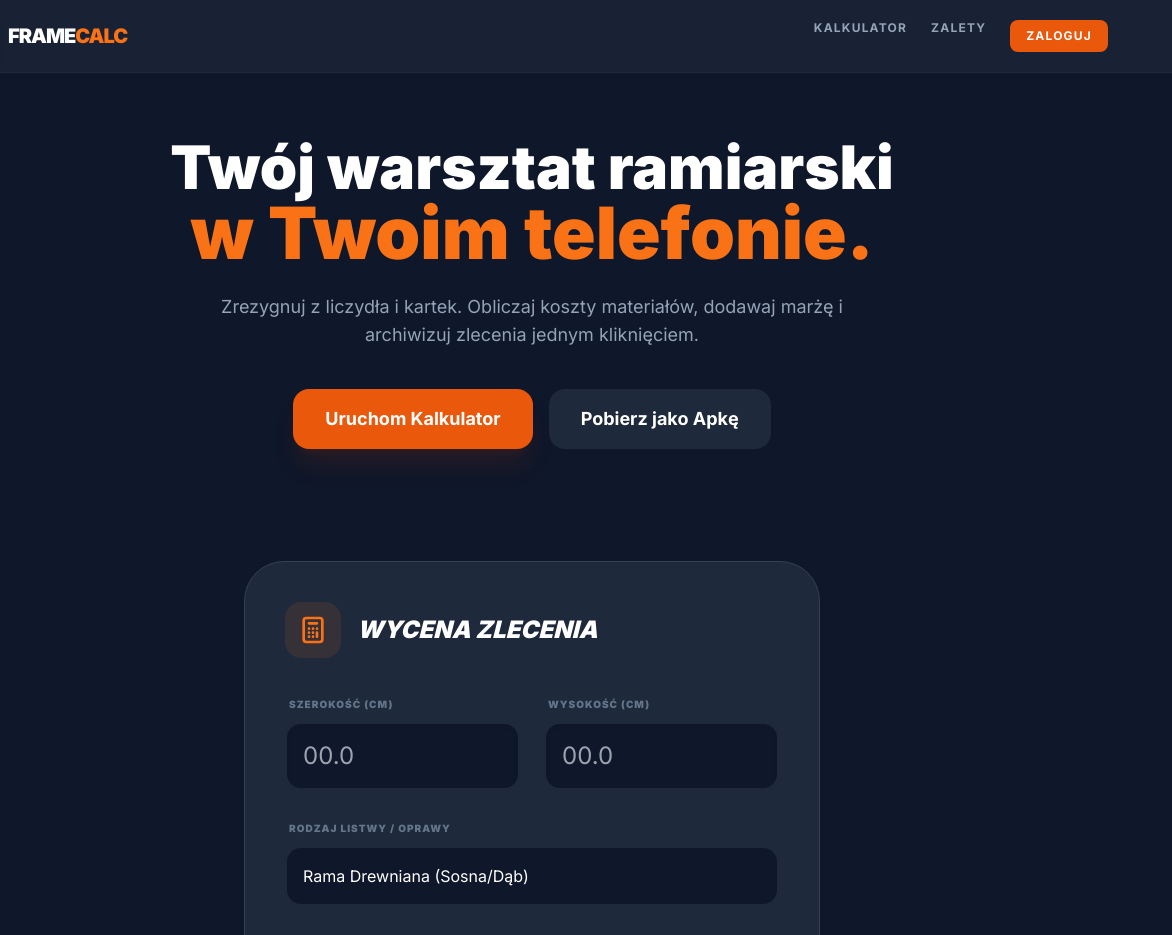
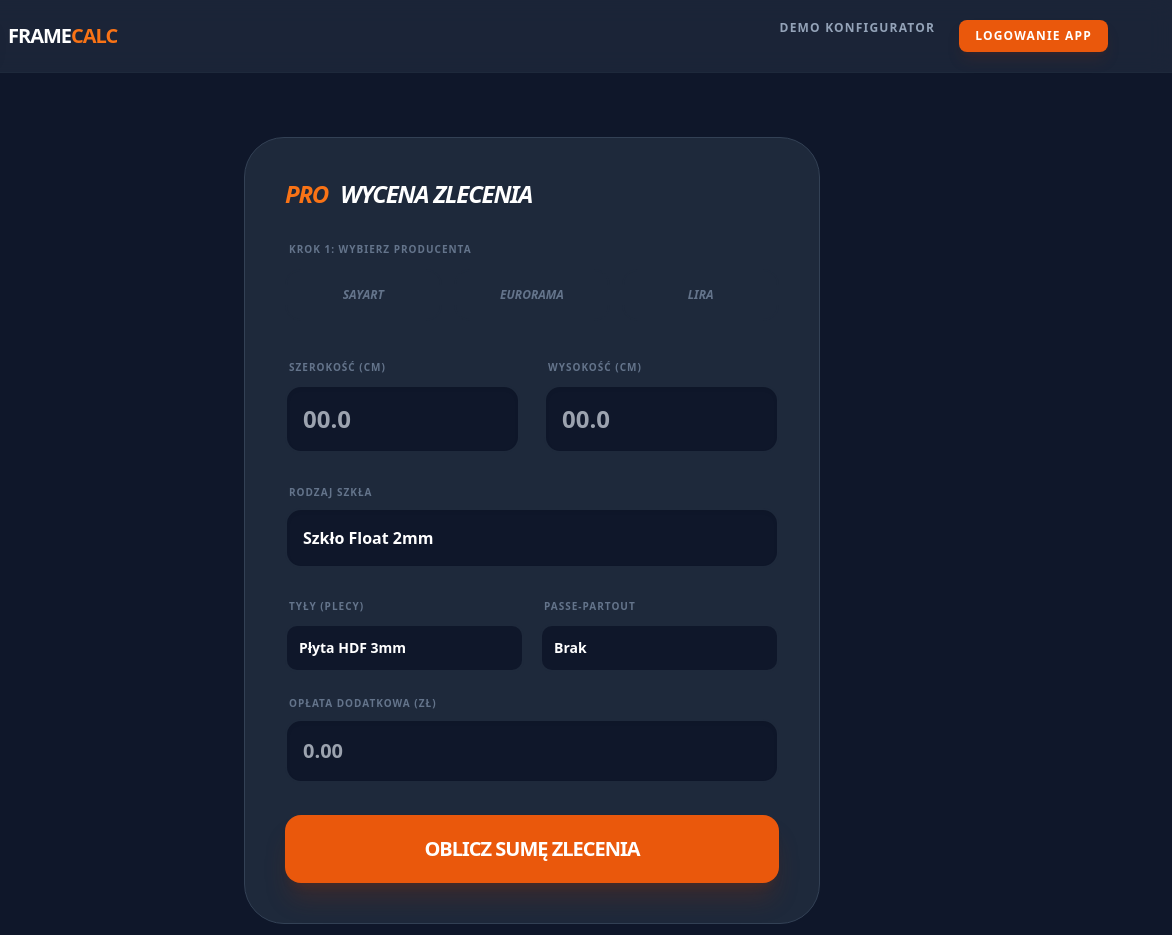
Before and after one commit to biuro-ship-it/www-framecalc.pl, a plain HTML site: page index.html in a window 1280 px wide. Shown: the top 935 px of the page, 108-1280 px from the left. Drawn offline with nearby package versions, Linux system fonts and the light colour scheme.

Commit message:
dodanie producentów

```diff
--- a/assets/js/script.js
+++ b/assets/js/script.js
@@ -1,40 +1,108 @@
+/**
+ * FrameCalc.pl - Logic Engine v2.0
+ * Konfigurator dynamiczny: Sayart, Eurorama, Lira
+ */
+
+const DATA = {
+    manufacturers: {
+        "Sayart": [
+            { id: "S-101", name: "Alu Profil Czarny Mat", price: 42 },
+            { id: "S-102", name: "Alu Profil Srebrny Szczotkowany", price: 48 },
+            { id: "S-103", name: "Alu Profil Złoty Połysk", price: 55 },
+            { id: "S-104", name: "Alu Profil Biały Połysk", price: 42 }
+        ],
+        "Eurorama": [
+            { id: "E-201", name: "Drewno Dąb Naturalny", price: 65 },
+            { id: "E-202", name: "Drewno Orzech Włoski", price: 68 },
+            { id: "E-203", name: "Drewno Bielone", price: 58 },
+            { id: "E-204", name: "Drewno Czarny Słój", price: 60 }
+        ],
+        "Lira": [
+            { id: "L-301", name: "Klasyczna Złota (Wąska)", price: 35 },
+            { id: "L-302", name: "Barokowa Srebrna (Szeroka)", price: 95 },
+            { id: "L-303", name: "Sosna Surowa (Skrzynkowa)", price: 28 },
+            { id: "L-304", name: "Okleina Wenge", price: 44 }
+        ]
+    },
+    materials: {
+        glass: { "float": 45, "antyrefleks": 90, "brak": 0 },
+        backs: { "hdf": 20, "pianka": 35, "brak": 0 },
+        pp: { "brak": 0, "standard": 60, "bezkwasowe": 110 }
+    },
+    baseService: 25 // stała opłata za montaż
+};
+
+let selectedMfr = null;
+
+// Funkcja wyboru producenta
+function selectManufacturer(name) {
+    selectedMfr = name;
+
+    // Wizualna zmiana przycisków
+    document.querySelectorAll('.manufacturer-btn').forEach(btn => {
+        btn.classList.remove('active');
+    });
+    document.getElementById(`btn-${name}`).classList.add('active');
+
+    // Pokazanie i wypełnienie dropdownu listew
+    const container = document.getElementById('listwa-container');
+    const select = document.getElementById('kod-listwy');
+
+    container.style.display = 'block';
+    select.innerHTML = ''; // czyszczenie
+
+    DATA.manufacturers[name].forEach(item => {
+        const option = document.createElement('option');
+        option.value = item.id;
+        option.textContent = `${item.id} - ${item.name}`;
+        select.appendChild(option);
+    });
+}
+
 document.addEventListener('DOMContentLoaded', () => {
-    const btn = document.getElementById('btn-oblicz');
+    const btnOblicz = document.getElementById('btn-oblicz');
 
-    btn.addEventListener('click', () => {
+    btnOblicz.addEventListener('click', () => {
+        if (!selectedMfr) {
+            alert("Najpierw wybierz producenta!");
+            return;
+        }
+
         const szer = parseFloat(document.getElementById('szerokosc').value);
         const wys = parseFloat(document.getElementById('wysokosc').value);
-        const rodzaj = document.getElementById('rodzaj').value;
+        const kodListwy = document.getElementById('kod-listwy').value;
+        const rodzajSzkla = document.getElementById('rodzaj-szkla').value;
+        const rodzajTyly = document.getElementById('rodzaj-tyly').value;
+        const rodzajPP = document.getElementById('rodzaj-paspartu').value;
+        const extraCharge = parseFloat(document.getElementById('oplata-extra').value) || 0;
+
+        if (!szer || !wys) {
+            alert("Podaj wymiary obrazu!");
+            return;
+        }
+
+        // 1. Cena listwy (Obwód)
+        const itemObj = DATA.manufacturers[selectedMfr].find(i => i.id === kodListwy);
+        const obwodMb = ((szer + wys) * 2) / 100;
+        const kosztListwy = obwodMb * itemObj.price;
+
+        // 2. Koszty powierzchniowe (Pole m2)
+        const poleM2 = (szer * wys) / 10000;
+        const kosztSzkla = poleM2 * DATA.materials.glass[rodzajSzkla];
+        const kosztTyly = poleM2 * DATA.materials.backs[rodzajTyly];
+        const kosztPP = poleM2 * DATA.materials.pp[rodzajPP];
+
+        // 3. Suma
+        const suma = kosztListwy + kosztSzkla + kosztTyly + kosztPP + extraCharge + DATA.baseService;
+
+        // Wynik
         const wynikBox = document.getElementById('wynik-box');
         const wynikCena = document.getElementById('wynik-cena');
 
-        if (!szer || !wys) {
-            alert("Podaj wymiary ramy!");
-            return;
-        }
+        wynikBox.classList.remove('hidden');
+        wynikCena.innerText = suma.toFixed(2);
 
-        // Przykładowy model wyceny
-        let cenaM2 = 120; // Bazowa cena listwy
-        if (rodzaj === 'alu') cenaM2 = 180;
-        if (rodzaj === 'anty') cenaM2 = 60;
-
-        // Liczymy obwód w metrach
-        const obwod = ((szer + wys) * 2) / 100;
-        // Liczymy powierzchnię w m2 (np. dla szkła)
-        const pole = (szer * wys) / 10000;
-
-        // Prosty wzór: (Obwód * cena listwy) + (Pole * cena szkła/plexi) + montaż
-        let suma = (obwod * cenaM2) + (pole * 50) + 25;
-
-        // Wyświetlamy wynik
-        wynikBox.classList.remove('hidden');
-        wynikCena.innerText = suma.toFixed(2) + " zł";
-
-        // Efekt płynnego pojawiania się
-        wynikBox.style.opacity = 0;
-        setTimeout(() => {
-            wynikBox.style.transition = "opacity 0.5s ease";
-            wynikBox.style.opacity = 1;
-        }, 10);
+        // Przewinięcie do wyniku na mobile
+        wynikBox.scrollIntoView({ behavior: 'smooth', block: 'center' });
     });
 });
--- a/index.html
+++ b/index.html
@@ -7,18 +7,18 @@
 
     <link rel="manifest" href="manifest.json">
     <meta name="theme-color" content="#0F172A">
-    <meta name="description" content="Profesjonalny kalkulator wycen oprawy obrazów dla ramiarzy.">
 
     <script src="https://cdn.tailwindcss.com"></script>
     <link href="https://fonts.googleapis.com/css2?family=Inter:wght@400;700;900&display=swap" rel="stylesheet">
 
     <style>
-        body { font-family: 'Inter', sans-serif; }
-        .glass-effect { background: rgba(30, 41, 59, 0.7); backdrop-filter: blur(10px); }
+        body { font-family: 'Inter', sans-serif; scroll-behavior: smooth; }
+        .glass-effect { background: rgba(30, 41, 59, 0.8); backdrop-filter: blur(12px); }
         input::-webkit-outer-spin-button, input::-webkit-inner-spin-button { -webkit-appearance: none; margin: 0; }
+        .manufacturer-btn.active { border-color: #f97316; background-color: rgba(249, 115, 22, 0.1); color: white; }
     </style>
 </head>
-<body class="bg-[#0F172A] text-slate-200 antialiased">
+<body class="bg-[#0F172A] text-slate-200 antialiased font-sans">
 
     <nav class="sticky top-0 z-50 p-4 border-b border-slate-800 glass-effect">
         <div class="max-w-6xl mx-auto flex justify-between items-center">
@@ -29,102 +29,93 @@
                 </div>
             </div>
             <div class="hidden md:flex space-x-6 text-xs font-bold uppercase tracking-widest text-slate-400">
-                <a href="#kalkulator" class="hover:text-orange-500 transition">Kalkulator</a>
-                <a href="#funkcje" class="hover:text-orange-500 transition">Zalety</a>
-                <a href="#" class="bg-orange-600 text-white px-4 py-2 rounded-lg hover:bg-orange-500 transition">Zaloguj</a>
+                <a href="#kalkulator" class="hover:text-orange-500 transition font-bold">Demo Konfigurator</a>
+                <a href="https://app.framecalc.pl" class="bg-orange-600 text-white px-4 py-2 rounded-lg hover:bg-orange-500 transition shadow-lg shadow-orange-900/20 font-bold">Logowanie App</a>
             </div>
         </div>
     </nav>
 
-    <header class="py-16 px-6 text-center max-w-4xl mx-auto">
-        <h1 class="text-4xl md:text-6xl font-black text-white mb-6 leading-tight">
-            Twój warsztat ramiarski <br> <span class="text-orange-500 text-5xl md:text-7xl">w Twoim telefonie.</span>
-        </h1>
-        <p class="text-lg text-slate-400 mb-10 max-w-2xl mx-auto">
-            Zrezygnuj z liczydła i kartek. Obliczaj koszty materiałów, dodawaj marżę i archiwizuj zlecenia jednym kliknięciem.
-        </p>
-        <div class="flex flex-col sm:flex-row justify-center gap-4">
-            <a href="#kalkulator" class="bg-orange-600 hover:bg-orange-500 text-white px-8 py-4 rounded-2xl font-bold text-lg transition-all shadow-xl shadow-orange-900/20">
-                Uruchom Kalkulator
-            </a>
-            <button onclick="alert('Użyj opcji Dodaj do ekranu głównego w przeglądarce')" class="bg-slate-800 hover:bg-slate-700 text-white px-8 py-4 rounded-2xl font-bold text-lg transition-all">
-                Pobierz jako Apkę
-            </button>
-        </div>
-    </header>
+    <section id="kalkulator" class="py-16 px-4">
+        <div class="max-w-xl mx-auto bg-[#1E293B] rounded-[2.5rem] p-8 md:p-10 shadow-3xl border border-slate-700">
 
-    <section id="kalkulator" class="py-12 px-4">
-        <div class="max-w-xl mx-auto bg-[#1E293B] rounded-[2.5rem] p-8 md:p-10 shadow-3xl border border-slate-700">
-            <div class="flex items-center gap-4 mb-8">
-                <div class="bg-orange-500/10 p-3 rounded-2xl">
-                    <svg xmlns="http://www.w3.org/2000/svg" class="h-8 w-8 text-orange-500" fill="none" viewBox="0 0 24 24" stroke="currentColor">
-                        <path stroke-linecap="round" stroke-linejoin="round" stroke-width="2" d="M9 7h6m0 10v-3m-3 3h.01M9 17h.01M9 14h.01M12 14h.01M15 11h.01M12 11h.01M9 11h.01M7 21h10a2 2 0 002-2V5a2 2 0 00-2-2H7a2 2 0 00-2 2v14a2 2 0 002 2z" />
-                    </svg>
+            <h2 class="text-2xl font-black text-white italic tracking-tighter uppercase mb-8 flex items-center gap-3">
+                <span class="text-orange-500">PRO</span> Wycena Zlecenia
+            </h2>
+
+            <div class="mb-8">
+                <label class="text-[10px] font-black text-slate-500 uppercase tracking-widest mb-3 block ml-1">Krok 1: Wybierz Producenta</label>
+                <div class="grid grid-cols-3 gap-3">
+                    <button type="button" onclick="selectManufacturer('Sayart')" id="btn-Sayart" class="manufacturer-btn py-4 px-2 border-2 border-slate-800 rounded-2xl text-xs font-black text-slate-500 hover:border-slate-600 transition-all uppercase italic">Sayart</button>
+                    <button type="button" onclick="selectManufacturer('Eurorama')" id="btn-Eurorama" class="manufacturer-btn py-4 px-2 border-2 border-slate-800 rounded-2xl text-xs font-black text-slate-500 hover:border-slate-600 transition-all uppercase italic">Eurorama</button>
+                    <button type="button" onclick="selectManufacturer('Lira')" id="btn-Lira" class="manufacturer-btn py-4 px-2 border-2 border-slate-800 rounded-2xl text-xs font-black text-slate-500 hover:border-slate-600 transition-all uppercase italic">Lira</button>
                 </div>
-                <h2 class="text-2xl font-black text-white italic">WYCENA ZLECENIA</h2>
             </div>
 
-            <div class="grid grid-cols-2 gap-6 mb-6">
+            <div class="mb-8 transition-all" id="listwa-container" style="display: none;">
+                <label class="text-[10px] font-black text-slate-500 uppercase tracking-widest mb-2 block ml-1">Krok 2: Kod Listwy</label>
+                <select id="kod-listwy" class="w-full bg-[#0F172A] border-2 border-slate-800 rounded-2xl p-4 text-white font-bold outline-none focus:border-orange-500 transition cursor-pointer appearance-none shadow-inner">
+                    </select>
+            </div>
+
+            <div class="grid grid-cols-2 gap-6 mb-8">
                 <div class="space-y-2">
                     <label class="text-[10px] font-black text-slate-500 uppercase tracking-widest ml-1">Szerokość (cm)</label>
-                    <input type="number" id="szerokosc" placeholder="00.0" class="w-full bg-[#0F172A] border-2 border-slate-800 rounded-2xl p-4 text-2xl text-white outline-none focus:border-orange-500 transition shadow-inner">
+                    <input type="number" id="szerokosc" placeholder="00.0" class="w-full bg-[#0F172A] border-2 border-slate-800 rounded-2xl p-4 text-2xl text-white font-black outline-none focus:border-orange-500 transition shadow-inner">
                 </div>
                 <div class="space-y-2">
                     <label class="text-[10px] font-black text-slate-500 uppercase tracking-widest ml-1">Wysokość (cm)</label>
-                    <input type="number" id="wysokosc" placeholder="00.0" class="w-full bg-[#0F172A] border-2 border-slate-800 rounded-2xl p-4 text-2xl text-white outline-none focus:border-orange-500 transition shadow-inner">
+                    <input type="number" id="wysokosc" placeholder="00.0" class="w-full bg-[#0F172A] border-2 border-slate-800 rounded-2xl p-4 text-2xl text-white font-black outline-none focus:border-orange-500 transition shadow-inner">
                 </div>
             </div>
 
-            <div class="space-y-2 mb-8">
-                <label class="text-[10px] font-black text-slate-500 uppercase tracking-widest ml-1">Rodzaj Listwy / Oprawy</label>
-                <select id="rodzaj" class="w-full bg-[#0F172A] border-2 border-slate-800 rounded-2xl p-4 text-white outline-none focus:border-orange-500 transition cursor-pointer appearance-none">
-                    <option value="standard">Rama Drewniana (Sosna/Dąb)</option>
-                    <option value="alu">Rama Aluminiowa (Profil G)</option>
-                    <option value="anty">Antyrama (Plexi/Szkło)</option>
+            <div class="mb-6">
+                <label class="text-[10px] font-black text-slate-500 uppercase tracking-widest mb-2 block ml-1">Rodzaj Szkła</label>
+                <select id="rodzaj-szkla" class="w-full bg-[#0F172A] border-2 border-slate-800 rounded-2xl p-4 text-white font-bold outline-none focus:border-orange-500 transition cursor-pointer appearance-none shadow-inner">
+                    <option value="float">Szkło Float 2mm</option>
+                    <option value="antyrefleks">Szkło Antyrefleksyjne</option>
+                    <option value="brak">Brak (Sama oprawa)</option>
                 </select>
             </div>
 
-            <button id="btn-oblicz" class="w-full bg-orange-600 hover:bg-orange-500 text-white py-5 rounded-2xl font-black text-xl tracking-tighter transition-all active:scale-95 shadow-xl shadow-orange-900/20">
-                OBLICZ WARTOŚĆ
+            <div class="grid grid-cols-2 gap-4 mb-6">
+                <div class="space-y-2">
+                    <label class="text-[10px] font-black text-slate-500 uppercase tracking-widest ml-1">Tyły (Plecy)</label>
+                    <select id="rodzaj-tyly" class="w-full bg-[#0F172A] border-2 border-slate-800 rounded-xl p-3 text-sm text-white font-bold outline-none focus:border-orange-500 transition cursor-pointer appearance-none">
+                        <option value="hdf">Płyta HDF 3mm</option>
+                        <option value="pianka">Pianka 5mm</option>
+                        <option value="brak">Brak</option>
+                    </select>
+                </div>
+                <div class="space-y-2">
+                    <label class="text-[10px] font-black text-slate-500 uppercase tracking-widest ml-1">Passe-partout</label>
+                    <select id="rodzaj-paspartu" class="w-full bg-[#0F172A] border-2 border-slate-800 rounded-xl p-3 text-sm text-white font-bold outline-none focus:border-orange-500 transition cursor-pointer appearance-none">
+                        <option value="brak">Brak</option>
+                        <option value="standard">Standard (Karton)</option>
+                        <option value="bezkwasowe">Bezkwasowe Premium</option>
+                    </select>
+                </div>
+            </div>
+
+            <div class="mb-8">
+                <label class="text-[10px] font-black text-slate-500 uppercase tracking-widest mb-2 block ml-1">Opłata Dodatkowa (zł)</label>
+                <input type="number" id="oplata-extra" placeholder="0.00" class="w-full bg-[#0F172A] border-2 border-slate-800 rounded-2xl p-4 text-xl text-orange-500 font-black outline-none focus:border-orange-500 transition shadow-inner">
+            </div>
+
+            <button id="btn-oblicz" class="w-full bg-orange-600 hover:bg-orange-500 text-white py-5 rounded-2xl font-black text-xl tracking-tighter transition-all active:scale-95 shadow-xl shadow-orange-900/30">
+                OBLICZ SUMĘ ZLECENIA
             </button>
 
             <div id="wynik-box" class="mt-10 pt-8 border-t border-slate-800 text-center hidden">
-                <p class="text-slate-500 text-xs font-bold uppercase tracking-widest mb-2">Sugerowana cena dla klienta</p>
-                <div id="wynik-cena" class="text-6xl font-black text-white tabular-nums">0.00 <span class="text-2xl text-orange-500">zł</span></div>
-                <p class="text-slate-600 text-[10px] mt-4 italic">Cena uwzględnia materiał, robociznę i 23% VAT</p>
+                <p class="text-slate-500 text-xs font-bold uppercase tracking-widest mb-2">Suma do zapłaty (Brutto)</p>
+                <div id="wynik-cena" class="text-6xl font-black text-white tabular-nums">0.00 <span class="text-2xl text-orange-500 font-bold">zł</span></div>
             </div>
         </div>
     </section>
 
-    <section id="funkcje" class="py-20 px-6 max-w-6xl mx-auto grid md:grid-cols-3 gap-8 text-center">
-        <div class="p-8 rounded-3xl bg-slate-800/20 border border-slate-800">
-            <h3 class="text-orange-500 font-black text-lg mb-4 uppercase">Mobilność</h3>
-            <p class="text-sm text-slate-400 leading-relaxed">Zainstaluj FrameCalc na telefonie i wyceniaj ramy stojąc bezpośrednio przy kliencie w warsztacie.</p>
-        </div>
-        <div class="p-8 rounded-3xl bg-slate-800/20 border border-slate-800">
-            <h3 class="text-orange-500 font-black text-lg mb-4 uppercase">Twoje Ceny</h3>
-            <p class="text-sm text-slate-400 leading-relaxed">Aplikacja pozwala na pełną personalizację cenników (szkło, plexi, typy ram, marża).</p>
-        </div>
-        <div class="p-8 rounded-3xl bg-slate-800/20 border border-slate-800">
-            <h3 class="text-orange-500 font-black text-lg mb-4 uppercase">Polska Firma</h3>
-            <p class="text-sm text-slate-400 leading-relaxed">Narzędzie stworzone z myślą o lokalnych rzemieślnikach i salonach fotograficznych.</p>
-        </div>
-    </section>
-
-    <footer class="py-10 text-center border-t border-slate-900">
-        <p class="text-slate-600 text-sm font-medium">© 2026 FrameCalc.pl | System Wycen dla Ramiarzy</p>
-    </nav>
+    <footer class="py-10 text-center border-t border-slate-900 bg-slate-950/50">
+        <p class="text-slate-700 text-xs font-bold uppercase tracking-widest">FrameCalc.pl - Narzędzia dla profesjonalistów</p>
+    </footer>
 
     <script src="assets/js/script.js"></script>
-    <script>
-        // PWA Service Worker Registration
-        if ('serviceWorker' in navigator) {
-            window.addEventListener('load', () => {
-                navigator.serviceWorker.register('/sw.js')
-                    .then(reg => console.log('SW Registered'))
-                    .catch(err => console.log('SW Error: ', err));
-            });
-        }
-    </script>
 </body>
 </html>
```
